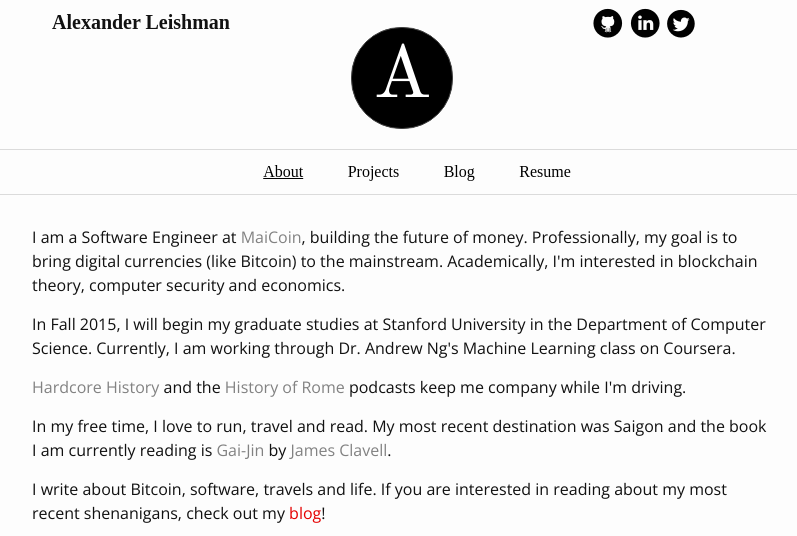
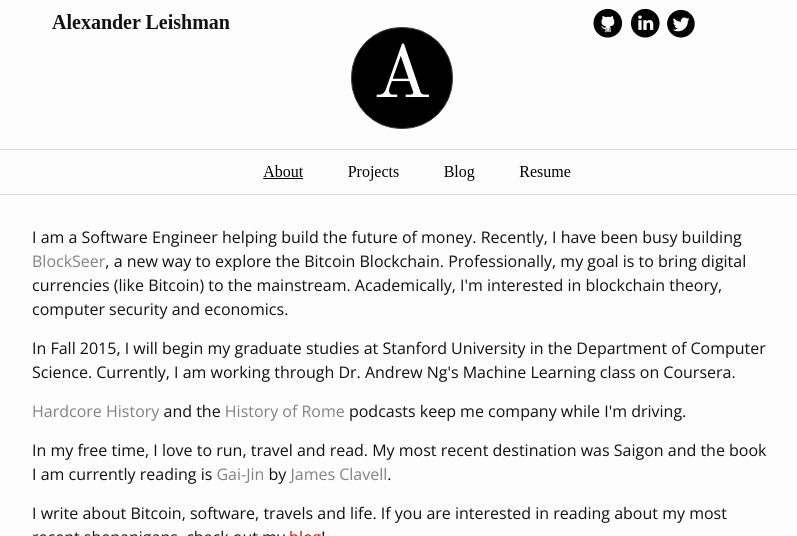
Before and after one commit to leishman/leishman.github.io, a Jekyll site: the page built from index.html, in a window 1280 px wide, cut to the strip 0-536 px from the top of the page. Shown: the whole strip, without its empty margins (238-1035 px from the left). Built offline with Jekyll 4.4.1, drawn with Linux system fonts in a browser that asks for light colours.

Commit message:
update homepage

```diff
--- a/index.html
+++ b/index.html
@@ -5,7 +5,7 @@ title: Home
 
 <div class="home">
     <p>
-       I am a Software Engineer at <a href="https://maicoin.com">MaiCoin</a>, building the future of money. Professionally, my goal is to bring digital currencies (like Bitcoin) to the mainstream. Academically, I'm interested in blockchain theory, computer security and economics.
+       I am a Software Engineer helping build the future of money. Recently, I have been busy building <a href="https://www.blockseer.com">BlockSeer</a>, a new way to explore the Bitcoin Blockchain. Professionally, my goal is to bring digital currencies (like Bitcoin) to the mainstream. Academically, I'm interested in blockchain theory, computer security and economics.
     </p>
 
     <p>
```
